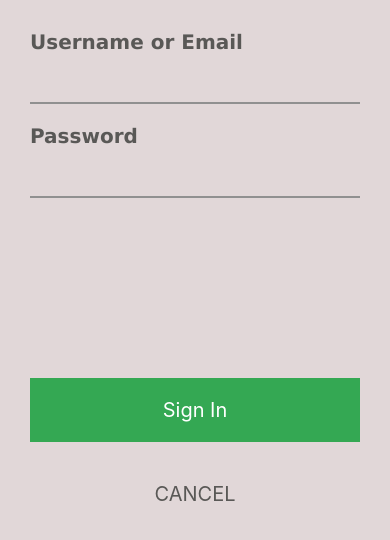
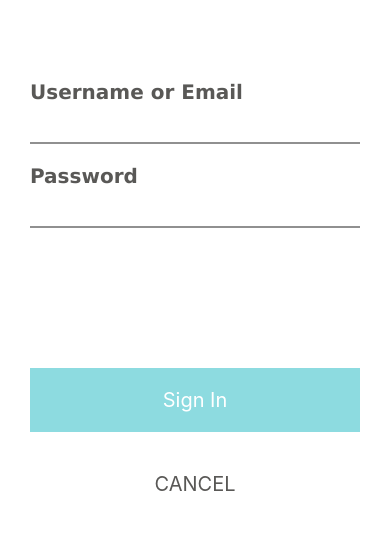
Before and after one commit to thesoupgirl/IoTToothbrush, a React Native app in the folder IntelliBrush/: screen / in a window 390 px wide. Shown: the top 540 px of the page. Built offline with nearby package versions, Linux system fonts and the light colour scheme.

Commit message:
Changed colors for login page

```diff
--- a/IntelliBrush/Login.js
+++ b/IntelliBrush/Login.js
@@ -48,20 +48,21 @@ press() {
 
 const styles = StyleSheet.create({
  	scroll: {
-	    backgroundColor: '#E1D7D8',
+ 		paddingTop: 80,
+	    backgroundColor: '#FFFFFF',
 	    padding: 30,
 	    flexDirection: 'column'
     },
     label: {
 	    color: '#0d8898',
-	    fontSize: 20
+	    fontSize: 15
     },
     alignRight: {
     	alignSelf: 'flex-end'
 	},
 	textInput: {
-	    height: 40,
-	    fontSize: 10,
+	    height: 30,
+	    fontSize: 20,
 	    borderBottomWidth: 2,
 	    borderColor: '#909090',
 	},
@@ -74,9 +75,9 @@ const styles = StyleSheet.create({
 	    color: '#595856'
 	},
 	primaryButton: {
-	    backgroundColor: '#34A853'
+	    backgroundColor: '#8DDBE0'
 	},
 	footer: {
-	   marginTop: 100
+	   marginTop: 60
 	}
 });
```
